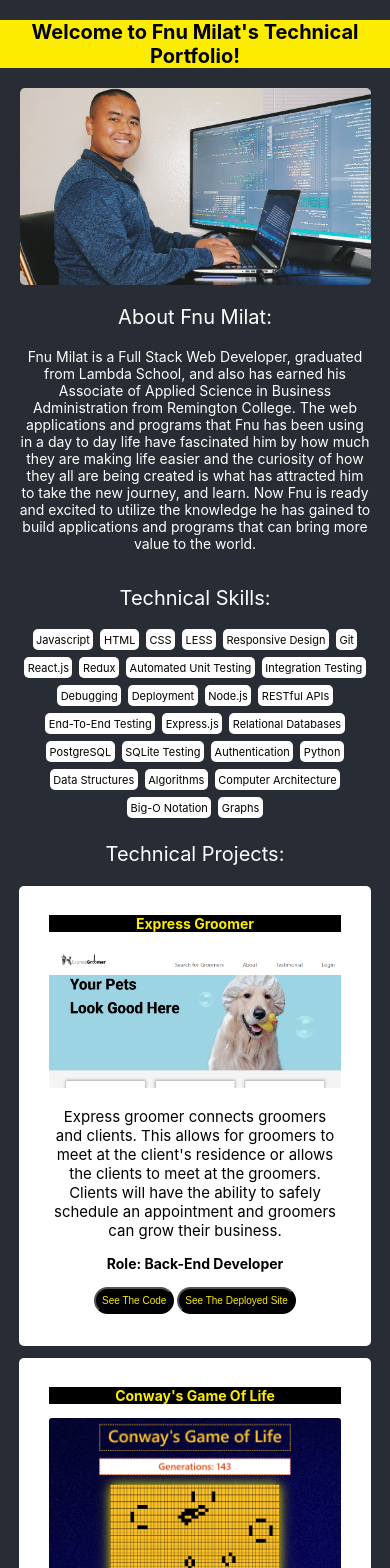
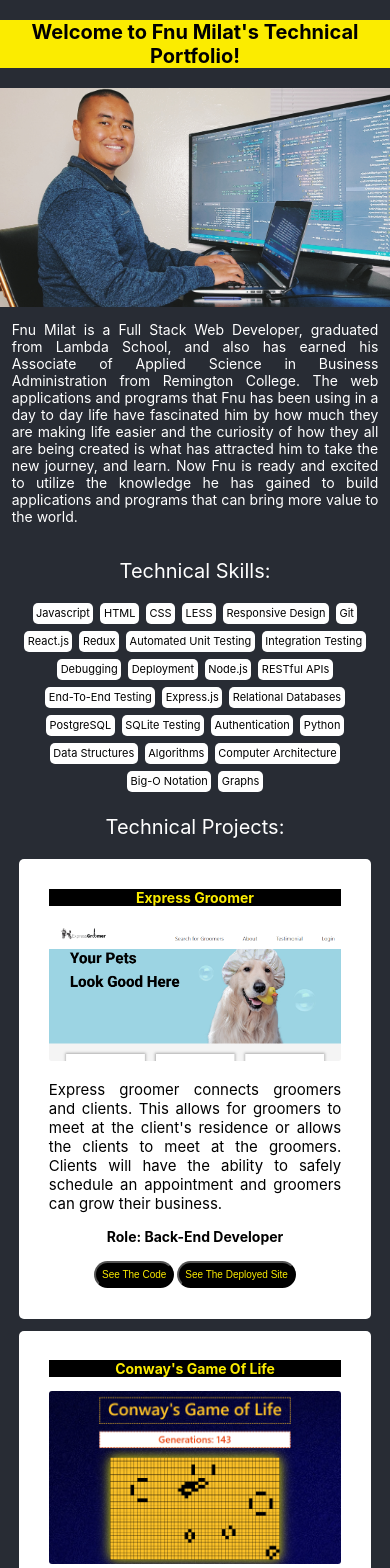
Before and after one commit to fnumilat/myportfolio, a React (Create React App) app in the folder my-portfolio/: page / in a window 390 px wide. Shown: the top 1568 px of the page. Built offline with nearby package versions, Linux system fonts and the light colour scheme.

Commit message:
Updated the styles.

```diff
--- a/my-portfolio/src/App.css
+++ b/my-portfolio/src/App.css
@@ -25,11 +25,11 @@
 }
 
 /* Small devices (phones, 600px and down) */
-@media only screen and (max-width: 600px) {
+/* @media only screen and (max-width: 600px) {
   .App-header-title {
     font-size: 25px;
   }
-}
+} */
 
 /* Extra small devices (phones, 500px and down) */
 @media only screen and (max-width: 500px) {
@@ -42,6 +42,20 @@
   transform: scale(1.1);
 }
 
+/* Small devices (phones, 600px and down) */
+/* @media only screen and (max-width: 600px) {
+  .App-header-title:hover {
+    transform: none;
+  }
+} */
+
+/* Extra small devices (phones, 500px and down) */
+@media only screen and (max-width: 500px) {
+  .App-header-title:hover {
+    transform: none;
+  }
+}
+
 .App-header-photo {
   display: flex;
   flex-direction: column;
@@ -52,22 +66,31 @@
 }
 
 /* Small devices (phones, 600px and down) */
-@media only screen and (max-width: 600px) {
+/* @media only screen and (max-width: 600px) {
   .App-header-photo {
     width: 90%;
   }
-}
+} */
 
 /* Extra small devices (phones, 500px and down) */
 @media only screen and (max-width: 500px) {
   .App-header-photo {
-    width: 90%;
+    width: 100%;
+    border-radius: 0;
   }
 }
 
 .App-header-photo:hover {
   animation: shake 0.5s;
   animation-iteration-count: infinite;
+}
+
+/* Extra small devices (phones, 500px and down) */
+@media only screen and (max-width: 500px) {
+  .App-header-photo:hover {
+    animation: shake 0.5s;
+    /* animation-iteration-count: infinite; */
+  }
 }
 
 @keyframes shake {
@@ -91,17 +114,17 @@
 }
 
 /* Small devices (phones, 600px and down) */
-@media only screen and (max-width: 600px) {
+/* @media only screen and (max-width: 600px) {
   .About-section-header {
     font-size: 25px;
     margin-bottom: -4%;
   }
-}
+} */
 
 /* Extra small devices (phones, 500px and down) */
 @media only screen and (max-width: 500px) {
   .About-section-header {
-    font-size: 20px;
+    display: none;
     margin-bottom: -4%;
   }
 }
@@ -113,18 +136,20 @@
 }
 
 /* Small devices (phones, 600px and down) */
-@media only screen and (max-width: 600px) {
+/* @media only screen and (max-width: 600px) {
   .About-section-paragraph {
     font-size: 15px;
     width: 90%;
   }
-}
+} */
 
 /* Extra small devices (phones, 500px and down) */
 @media only screen and (max-width: 500px) {
   .About-section-paragraph {
     font-size: 14px;
-    width: 90%;
+    width: 94%;
+    text-align: justify;
+    text-justify: inter-word;
   }
 }
 
@@ -135,11 +160,11 @@
 }
 
 /* Small devices (phones, 600px and down) */
-@media only screen and (max-width: 600px) {
+/* @media only screen and (max-width: 600px) {
   .Tech-skills-section-header {
     font-size: 25px;
   }
-}
+} */
 
 /* Extra small devices (phones, 500px and down) */
 @media only screen and (max-width: 500px) {
@@ -159,12 +184,12 @@
 }
 
 /* Small devices (phones, 600px and down) */
-@media only screen and (max-width: 600px) {
+/* @media only screen and (max-width: 600px) {
   .Tech-skills-section-skills {
     font-size: 15px;
     width: 90%;
   }
-}
+} */
 
 /* Extra small devices (phones, 500px and down) */
 @media only screen and (max-width: 500px) {
@@ -197,11 +222,11 @@
 }
 
 /* Small devices (phones, 600px and down) */
-@media only screen and (max-width: 600px) {
+/* @media only screen and (max-width: 600px) {
   .Projects-section-header {
     font-size: 25px;
   }
-}
+} */
 
 /* Extra small devices (phones, 500px and down) */
 @media only screen and (max-width: 500px) {
@@ -225,11 +250,11 @@
 }
 
 /* Small devices (phones, 600px and down) */
-@media only screen and (max-width: 600px) {
+/* @media only screen and (max-width: 600px) {
   .Project {
     width: 80%;
   }
-}
+} */
 
 /* Extra small devices (phones, 500px and down) */
 @media only screen and (max-width: 500px) {
@@ -247,11 +272,11 @@
 }
 
 /* Small devices (phones, 600px and down) */
-@media only screen and (max-width: 600px) {
+/* @media only screen and (max-width: 600px) {
   .Project-title {
     font-size: 20px;
   }
-}
+} */
 
 /* Extra small devices (phones, 500px and down) */
 @media only screen and (max-width: 500px) {
@@ -273,8 +298,16 @@
 }
 
 /* Small devices (phones, 600px and down) */
-@media only screen and (max-width: 600px) {
+/* @media only screen and (max-width: 600px) {
   .Project-description {
+    font-size: 15px;
+  }
+} */
+
+/* Extra small devices (phones, 500px and down) */
+@media only screen and (max-width: 500px) {
+  .Project-description {
+    text-align: justify;
     font-size: 15px;
   }
 }
@@ -295,11 +328,11 @@
 }
 
 /* Small devices (phones, 600px and down) */
-@media only screen and (max-width: 600px) {
+/* @media only screen and (max-width: 600px) {
   .Project-role {
     font-size: 15px;
   }
-}
+} */
 
 /* Extra small devices (phones, 500px and down) */
 @media only screen and (max-width: 500px) {
@@ -322,11 +355,11 @@
 }
 
 /* Small devices (phones, 600px and down) */
-@media only screen and (max-width: 600px) {
+/* @media only screen and (max-width: 600px) {
   .Project-button {
     font-size: 12px;
   }
-}
+} */
 
 /* Extra small devices (phones, 500px and down) */
 @media only screen and (max-width: 500px) {
@@ -352,11 +385,11 @@
 }
 
 /* Small devices (phones, 600px and down) */
-@media only screen and (max-width: 600px) {
+/* @media only screen and (max-width: 600px) {
   .Find-me-section-header {
     font-size: 25px;
   }
-}
+} */
 
 /* Extra small devices (phones, 500px and down) */
 @media only screen and (max-width: 500px) {
@@ -381,16 +414,16 @@
 }
 
 /* Small devices (phones, 600px and down) */
-@media only screen and (max-width: 600px) {
+/* @media only screen and (max-width: 600px) {
   .Find-me {
     width: 90%;
   }
-}
+} */
 
 /* Extra small devices (phones, 500px and down) */
 @media only screen and (max-width: 500px) {
   .Find-me {
-    width: 85%;
+    width: 100%;
   }
 }
 
@@ -405,12 +438,12 @@
 }
 
 /* Small devices (phones, 600px and down) */
-@media only screen and (max-width: 600px) {
+/* @media only screen and (max-width: 600px) {
   .fa {
     width: 10px;
     font-size: 20px;
   }
-}
+} */
 
 /* Extra small devices (phones, 500px and down) */
 @media only screen and (max-width: 500px) {
@@ -456,7 +489,14 @@
 }
 
 /* Small devices (phones, 600px and down) */
-@media only screen and (max-width: 600px) {
+/* @media only screen and (max-width: 600px) {
+  .Footer {
+    font-size: 10px;
+  }
+} */
+
+/* Extra small devices (phones, 500px and down) */
+@media only screen and (max-width: 500px) {
   .Footer {
     font-size: 10px;
   }
```
